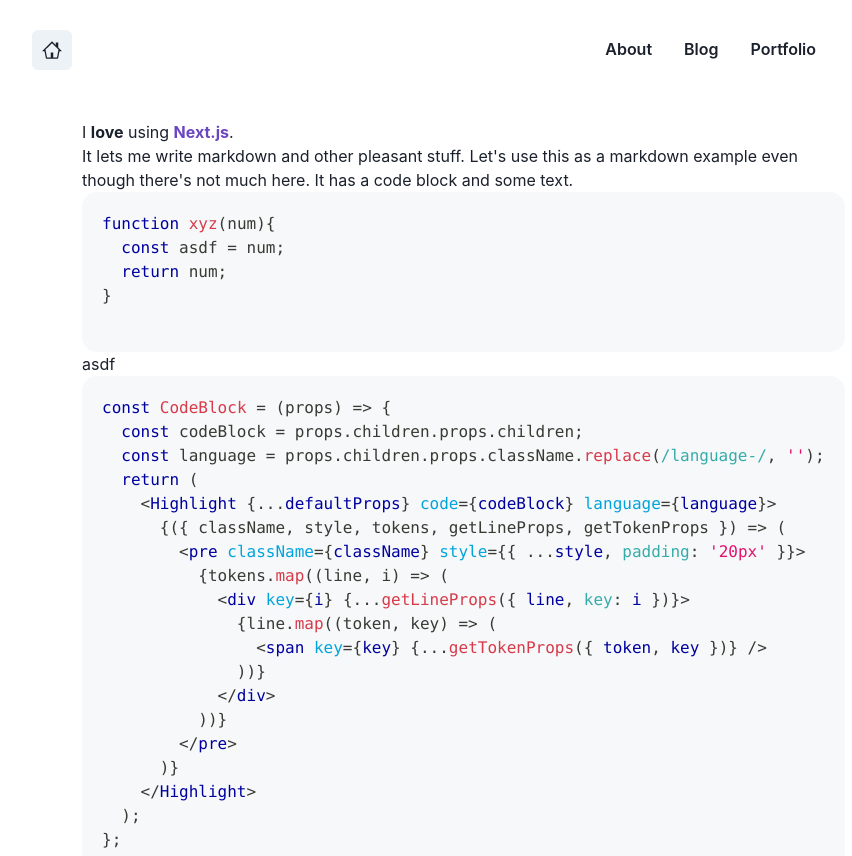
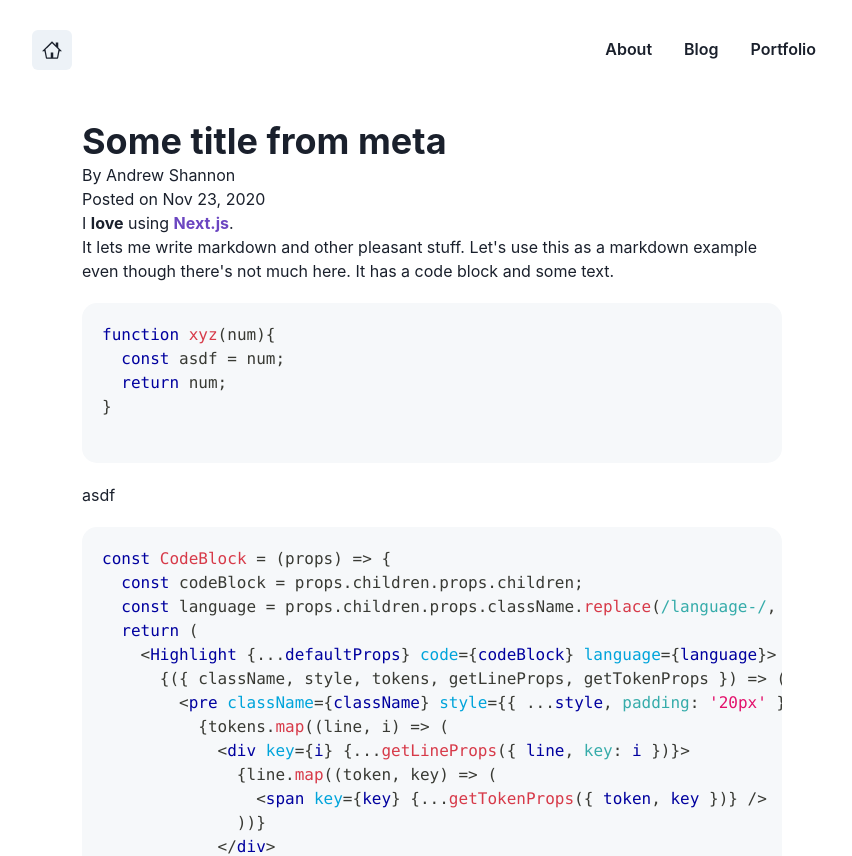
Before and after one commit to ashannon828/my-dev-blog, a Next.js app: page /blog/test-mdx-post in a window 1280 px wide. Shown: the top 856 px of the page, without its empty margins (208-1060 px from the left). Built offline with nearby package versions, Linux system fonts and the light colour scheme.

Commit message:
fix code blocks

```diff
--- a/components/MDXComponents.js
+++ b/components/MDXComponents.js
@@ -20,8 +20,10 @@ const CodeBlock = (props) => {
           className={className}
           style={{
             ...style,
+            margin: '20px 0',
             padding: '20px',
             borderRadius: '15px',
+            maxWidth: '700px',
             overflowX: 'scroll',
           }}
         >
@@ -42,7 +44,7 @@ const MDXComponents = {
   h1: (props) => <Heading as="h1" {...props} />,
   h2: (props) => <Heading as="h2" {...props} />,
   h3: (props) => <Heading as="h3" {...props} />,
-  br: (props) => <br {...props} />,
+  br: (props) => <Box {...props} />,
   a: (props) => (
     <Link
       fontWeight="bold"
--- a/components/layout/Layout.js
+++ b/components/layout/Layout.js
@@ -16,7 +16,7 @@ function Layout({ children }) {
         direction="column"
       >
         <Navbar />
-        <Flex width={{ base: '100%', md: '700px' }}>
+        <Box width={{ base: '100%', md: '700px' }}>
           <Flex
             mt={{ base: '10px', md: '20px' }}
             px={{ base: '20px', md: 0 }}
@@ -24,7 +24,7 @@ function Layout({ children }) {
           >
             {children}
           </Flex>
-        </Flex>
+        </Box>
         <Footer />
       </Flex>
     </Box>
--- a/components/layout/PostLayout.js
+++ b/components/layout/PostLayout.js
@@ -1,7 +1,7 @@
 /* eslint-disable react/jsx-one-expression-per-line */
 /* eslint-disable react/prop-types */
 import React from 'react';
-import { Heading, Text, Flex } from '@chakra-ui/react';
+import { Heading, Text } from '@chakra-ui/react';
 import Layout from './Layout';
 
 function PostLayout({ meta, children }) {
@@ -11,8 +11,7 @@ function PostLayout({ meta, children }) {
       <Heading>{title}</Heading>
       <Text>By {author}</Text>
       <Text>Posted on {date}</Text>
-
-      {children}
+      <article backgrou>{children}</article>
     </Layout>
   );
 }
--- a/pages/blog/test-mdx-post.mdx
+++ b/pages/blog/test-mdx-post.mdx
@@ -10,7 +10,7 @@ export const meta = {
 };
 
 export default ({ children }) => (
-  <Layout>{children}</Layout>
+  <PostLayout meta={{...meta}}>{children}</PostLayout>
 );
 
 I **love** using [Next.js](https://nextjs.org/).
```
